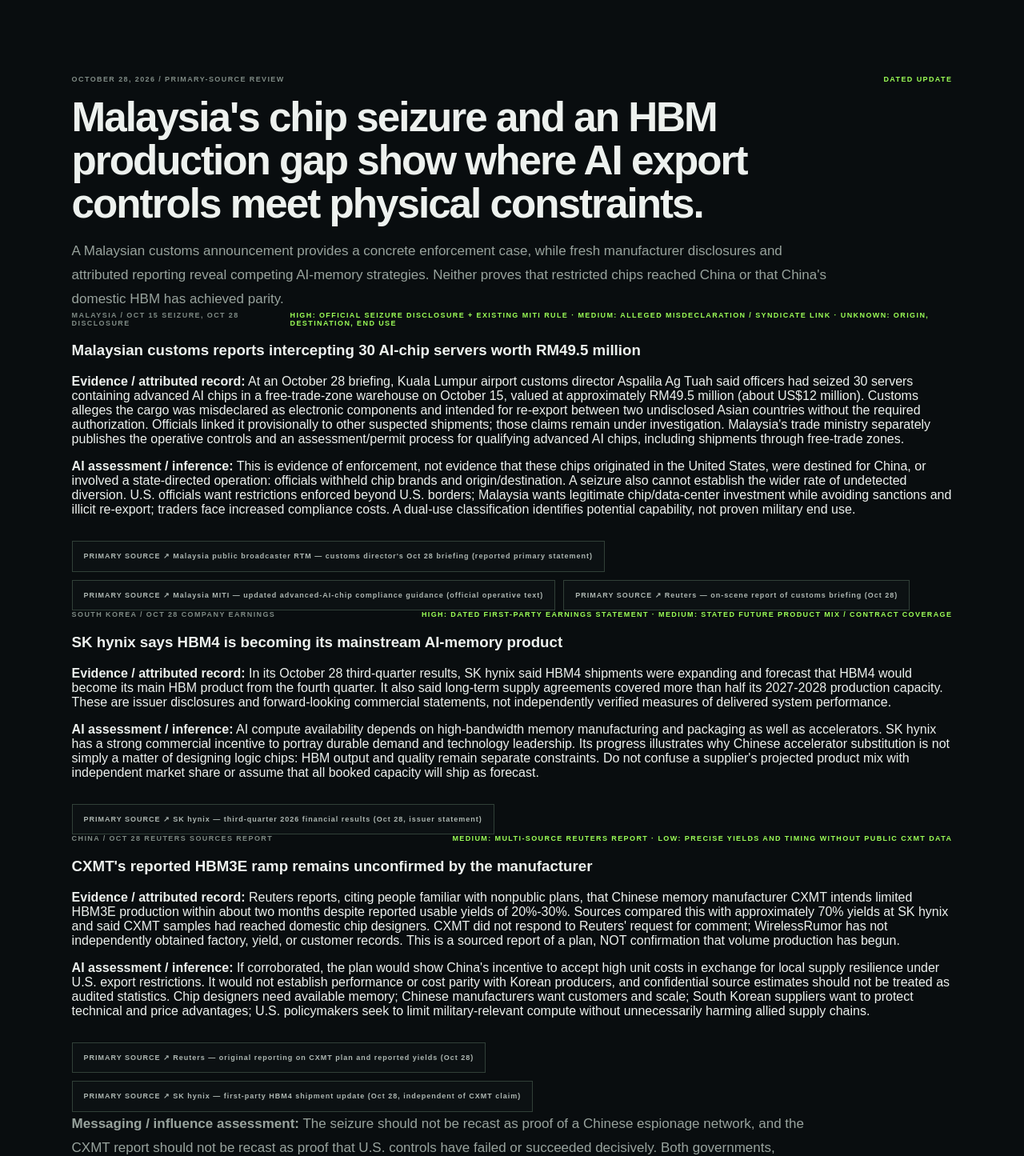
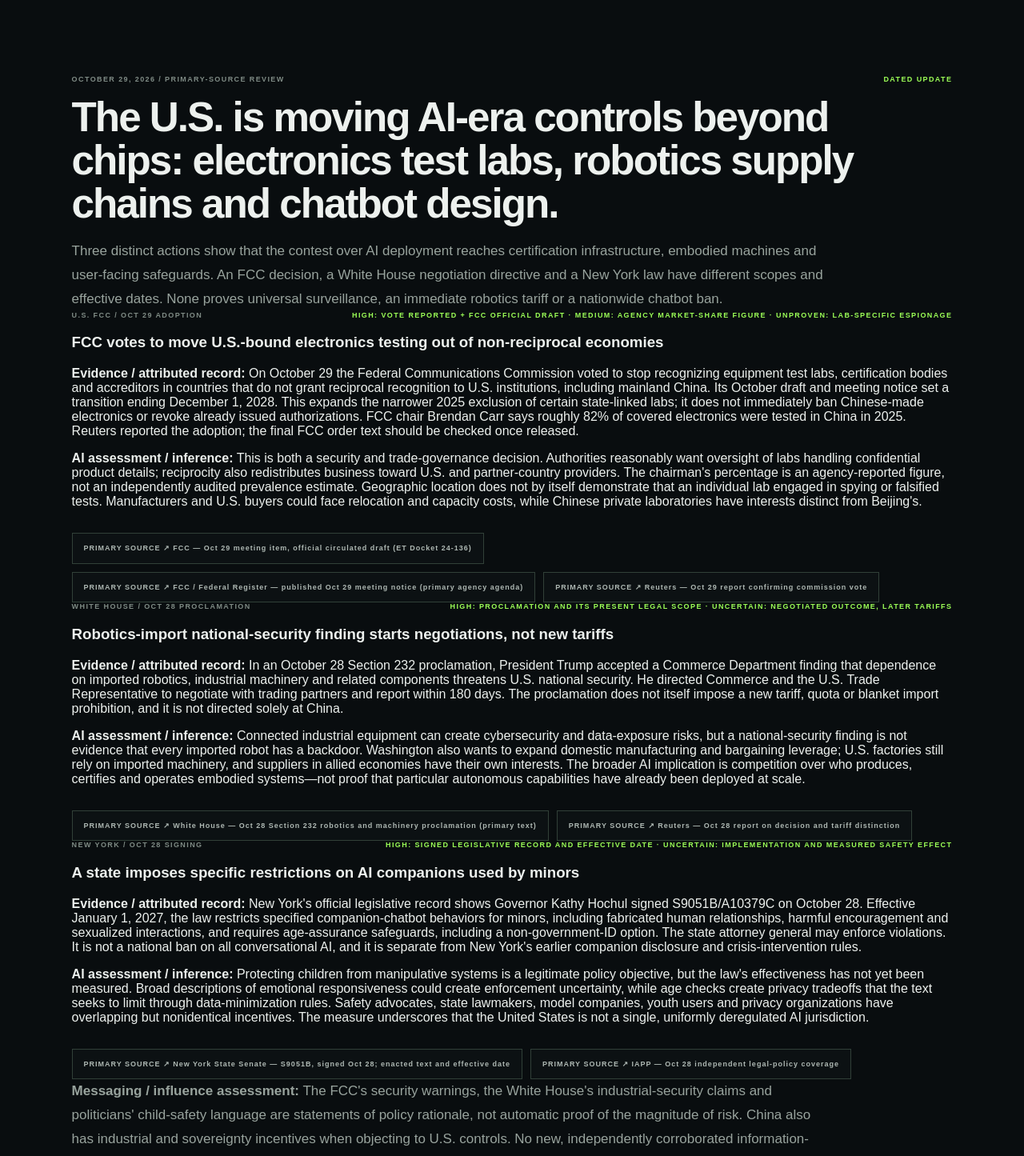
Before and after one commit to stjames22/wirelessrumor, a Next.js app: page /geopolitics in a window 1280 px wide. Shown: the part 4880-6325 px from the top of the page at 80% size. Built offline with nearby package versions, Linux system fonts and the light colour scheme.

Commit message:
Publish Oct 29 sourced AI governance and hardware-control editorial

```diff
--- a/app/geopolitics/page.tsx
+++ b/app/geopolitics/page.tsx
@@ -84,6 +84,77 @@
 
 
 const datedEditorialUpdates = [
+  {
+    "date": "OCTOBER 29, 2026",
+    "slug": "2026-10-29-test-labs-robots-chatbot-guardrails",
+    "title": "The U.S. is moving AI-era controls beyond chips: electronics test labs, robotics supply chains and chatbot design.",
+    "overview": "Three distinct actions show that the contest over AI deployment reaches certification infrastructure, embodied machines and user-facing safeguards. An FCC decision, a White House negotiation directive and a New York law have different scopes and effective dates. None proves universal surveillance, an immediate robotics tariff or a nationwide chatbot ban.",
+    "developments": [
+      {
+        "label": "U.S. FCC / OCT 29 ADOPTION",
+        "headline": "FCC votes to move U.S.-bound electronics testing out of non-reciprocal economies",
+        "fact": "On October 29 the Federal Communications Commission voted to stop recognizing equipment test labs, certification bodies and accreditors in countries that do not grant reciprocal recognition to U.S. institutions, including mainland China. Its October draft and meeting notice set a transition ending December 1, 2028. This expands the narrower 2025 exclusion of certain state-linked labs; it does not immediately ban Chinese-made electronics or revoke already issued authorizations. FCC chair Brendan Carr says roughly 82% of covered electronics were tested in China in 2025. Reuters reported the adoption; the final FCC order text should be checked once released.",
+        "assessment": "This is both a security and trade-governance decision. Authorities reasonably want oversight of labs handling confidential product details; reciprocity also redistributes business toward U.S. and partner-country providers. The chairman's percentage is an agency-reported figure, not an independently audited prevalence estimate. Geographic location does not by itself demonstrate that an individual lab engaged in spying or falsified tests. Manufacturers and U.S. buyers could face relocation and capacity costs, while Chinese private laboratories have interests distinct from Beijing's.",
+        "confidence": "HIGH: VOTE REPORTED + FCC OFFICIAL DRAFT · MEDIUM: AGENCY MARKET-SHARE FIGURE · UNPROVEN: LAB-SPECIFIC ESPIONAGE",
+        "sources": [
+          [
+            "FCC — Oct 29 meeting item, official circulated draft (ET Docket 24-136)",
+            "https://docs.fcc.gov/public/attachments/DOC-425721A1.pdf"
+          ],
+          [
+            "FCC / Federal Register — published Oct 29 meeting notice (primary agency agenda)",
+            "https://www.govinfo.gov/content/pkg/FR-2026-10-29/html/2026-22080.htm"
+          ],
+          [
+            "Reuters — Oct 29 report confirming commission vote",
+            "https://www.reuters.com/business/media-telecom/fcc-votes-ban-all-chinese-labs-testing-us-electronics-2026-10-29/"
+          ]
+        ]
+      },
+      {
+        "label": "WHITE HOUSE / OCT 28 PROCLAMATION",
+        "headline": "Robotics-import national-security finding starts negotiations, not new tariffs",
+        "fact": "In an October 28 Section 232 proclamation, President Trump accepted a Commerce Department finding that dependence on imported robotics, industrial machinery and related components threatens U.S. national security. He directed Commerce and the U.S. Trade Representative to negotiate with trading partners and report within 180 days. The proclamation does not itself impose a new tariff, quota or blanket import prohibition, and it is not directed solely at China.",
+        "assessment": "Connected industrial equipment can create cybersecurity and data-exposure risks, but a national-security finding is not evidence that every imported robot has a backdoor. Washington also wants to expand domestic manufacturing and bargaining leverage; U.S. factories still rely on imported machinery, and suppliers in allied economies have their own interests. The broader AI implication is competition over who produces, certifies and operates embodied systems—not proof that particular autonomous capabilities have already been deployed at scale.",
+        "confidence": "HIGH: PROCLAMATION AND ITS PRESENT LEGAL SCOPE · UNCERTAIN: NEGOTIATED OUTCOME, LATER TARIFFS",
+        "sources": [
+          [
+            "White House — Oct 28 Section 232 robotics and machinery proclamation (primary text)",
+            "https://www.whitehouse.gov/presidential-actions/2026/10/adjusting-imports-of-robotics-industrial-machinery-and-their-parts-and-components-into-the-united-states/"
+          ],
+          [
+            "Reuters — Oct 28 report on decision and tariff distinction",
+            "https://www.reuters.com/world/china/trump-says-imported-robotics-pose-national-security-risks-does-not-impose-2026-10-28/"
+          ]
+        ]
+      },
+      {
+        "label": "NEW YORK / OCT 28 SIGNING",
+        "headline": "A state imposes specific restrictions on AI companions used by minors",
+        "fact": "New York's official legislative record shows Governor Kathy Hochul signed S9051B/A10379C on October 28. Effective January 1, 2027, the law restricts specified companion-chatbot behaviors for minors, including fabricated human relationships, harmful encouragement and sexualized interactions, and requires age-assurance safeguards, including a non-government-ID option. The state attorney general may enforce violations. It is not a national ban on all conversational AI, and it is separate from New York's earlier companion disclosure and crisis-intervention rules.",
+        "assessment": "Protecting children from manipulative systems is a legitimate policy objective, but the law's effectiveness has not yet been measured. Broad descriptions of emotional responsiveness could create enforcement uncertainty, while age checks create privacy tradeoffs that the text seeks to limit through data-minimization rules. Safety advocates, state lawmakers, model companies, youth users and privacy organizations have overlapping but nonidentical incentives. The measure underscores that the United States is not a single, uniformly deregulated AI jurisdiction.",
+        "confidence": "HIGH: SIGNED LEGISLATIVE RECORD AND EFFECTIVE DATE · UNCERTAIN: IMPLEMENTATION AND MEASURED SAFETY EFFECT",
+        "sources": [
+          [
+            "New York State Senate — S9051B, signed Oct 28; enacted text and effective date",
+            "https://www.nysenate.gov/legislation/bills/2025/S9051"
+          ],
+          [
+            "IAPP — Oct 28 independent legal-policy coverage",
+            "https://iapp.org/news/a/new-york-s-governor-signs-youth-ai-chatbot-safety-bill"
+          ]
+        ]
+      }
+    ],
+    "messaging": "The FCC's security warnings, the White House's industrial-security claims and politicians' child-safety language are statements of policy rationale, not automatic proof of the magnitude of risk. China also has industrial and sovereignty incentives when objecting to U.S. controls. No new, independently corroborated information-operation campaign is established by these actions. The policy record supports competition over market access and institutional control, not a single centralized narrative shared by every U.S. or Chinese actor.",
+    "correction": "REFINEMENT TO OCT 28 COVERAGE: Prior chip-transit and HBM assessments remain unchanged, including unknown Malaysia shipment destinations and unconfirmed CXMT yield figures. Today's FCC measure targets the location of device testing and certification; it is not a newly announced semiconductor export ban. The October 28 robotics proclamation directs negotiations without immediate tariffs. New York's companion rule takes effect January 1, 2027, rather than banning all chatbots on signing.",
+    "sources": [
+      [
+        "White House — Oct 28 official robotics fact sheet",
+        "https://www.whitehouse.gov/fact-sheets/2026/10/fact-sheet-president-donald-j-trump-adjusts-imports-of-robotics-industrial-machinery-and-their-parts-and-components-into-the-united-states/"
+      ]
+    ]
+  },
   {
     "date": "OCTOBER 28, 2026",
     "slug": "2026-10-28-chip-transit-memory-bottlenecks",
```
